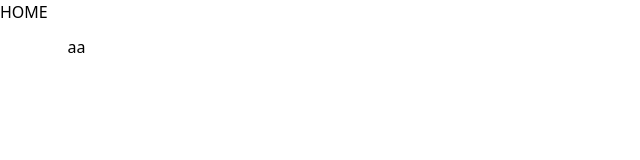
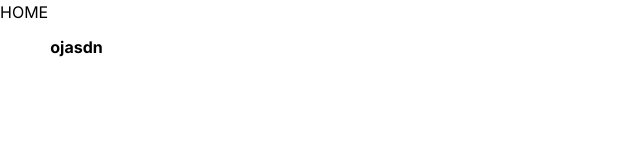
Before and after one commit to PaulaPerazzo/dixit-project, a Next.js app: page /home in a window 1280 px wide. Shown: the top 160 px of the page, without its empty margins (0-640 px from the left). Built offline with nearby package versions, Linux system fonts and the light colour scheme.

Commit message:
feat/button-component: button component done

```diff
--- a/src/components/Button/index.tsx
+++ b/src/components/Button/index.tsx
@@ -1,11 +1,19 @@
 import React from 'react';
 import { StyledButton } from './style';
 
-function Button() {
+type ButtonProps = {
+  text: string;
+  onClick: () => void;
+}
+
+const Button: React.FC<ButtonProps> = ({
+  text, onClick
+}) => {
   return (
-    <StyledButton>
-      aa
+    <StyledButton onClick={onClick}>
+      {text}
     </StyledButton>
+
   )
 }
 
--- a/src/components/Button/style.ts
+++ b/src/components/Button/style.ts
@@ -1,4 +1,11 @@
 import styled from 'styled-components';
+import { Inter } from 'next/font/google';
+
+const inter = Inter({
+    weight: '700',
+    style: 'normal',
+    subsets: ['latin'],
+});
 
 export const StyledButton = styled.button`
     width: 153px;
@@ -6,4 +13,11 @@ export const StyledButton = styled.button`
     flex-shrink: 0;
     border-radius: 10px;
     background: #FFF;
+    color: #000;
+    text-align: center;
+    font-family: ${inter};
+    font-size: 16px;
+    font-style: normal;
+    font-weight: 700;
+    line-height: normal;
 `;
--- a/src/pages/home/index.tsx
+++ b/src/pages/home/index.tsx
@@ -5,10 +5,15 @@ import { Button } from '@/components'
 const inter = Inter({ subsets: ['latin'] })
 
 function Home() {
+
+  const handleClick = () => {
+    console.log('button clicked!');
+  };
+
   return (
     <>
       <div>HOME</div>
-      <Button />
+      <Button text='ojasdn' onClick={handleClick} />
     </>
   )
 }
--- a/src/styles/globals.css
+++ b/src/styles/globals.css
@@ -1,6 +1,8 @@
 @tailwind base;
 @tailwind components;
 @tailwind utilities;
+
+@import url('https://fonts.googleapis.com/css2?family=Inter:wght@700&display=swap');
 
 :root {
   --foreground-rgb: 0, 0, 0;
@@ -24,4 +26,5 @@ body {
       rgb(var(--background-end-rgb))
     )
     rgb(var(--background-start-rgb)); */
+    font-family: 'Inter', sans-serif;
 }
```
